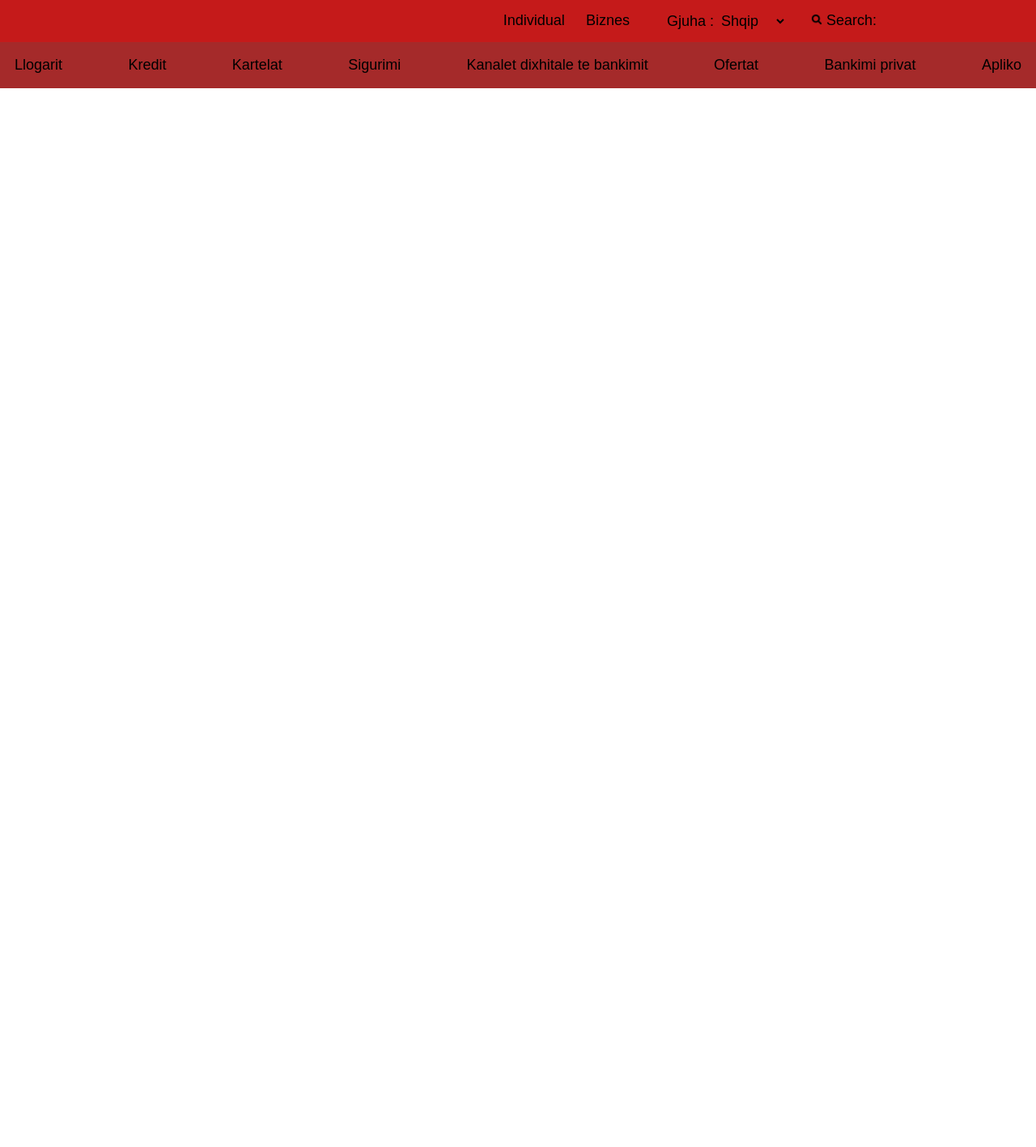
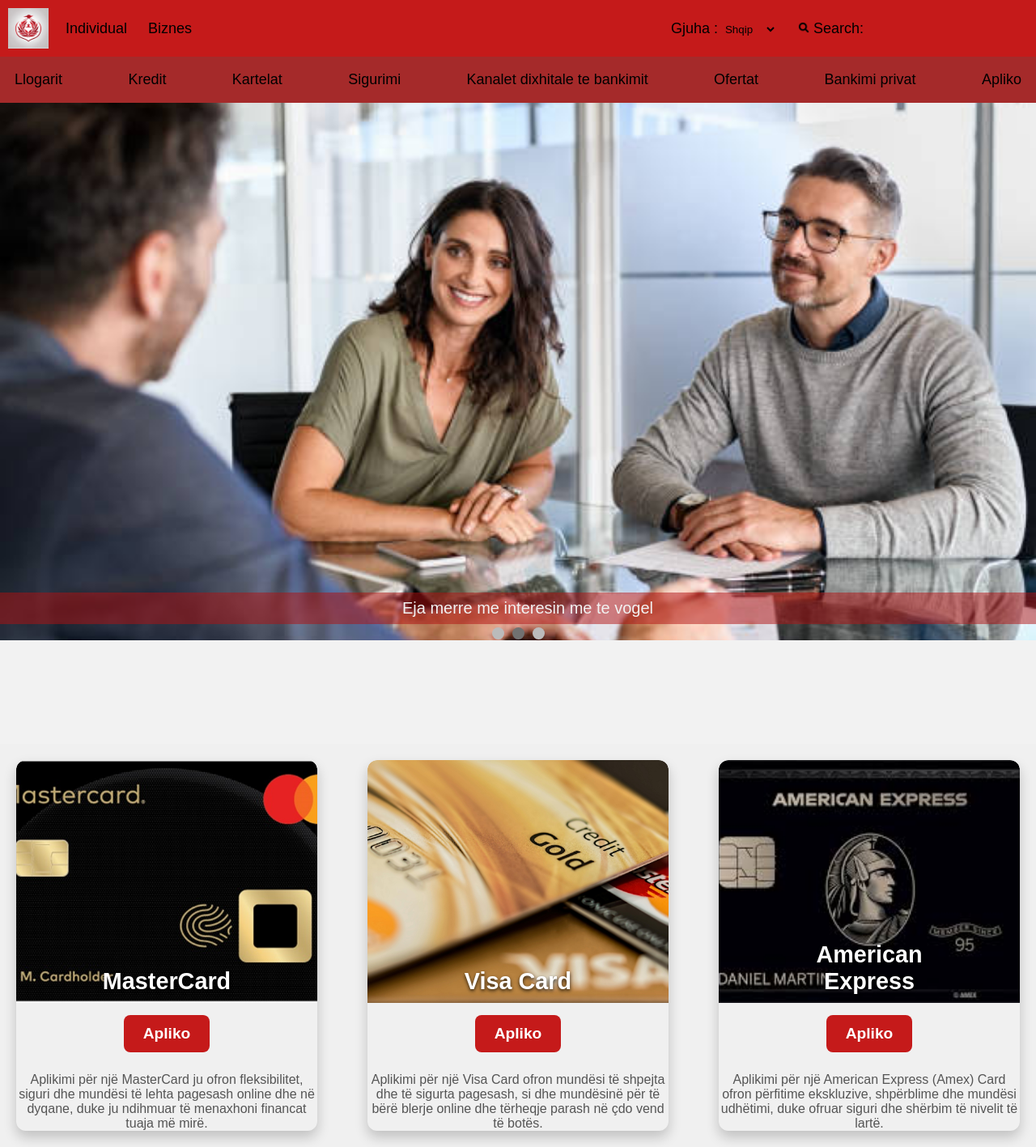
Before and after one commit to LeonBUBT/Projekti, a PHP site: page / in a window 1280 px wide. Shown: the whole page at 81% size. Before the commit the page ends 109 px from the top, so only its background shows below. Run offline with PHP 8.4, Linux system fonts and the light colour scheme.

Commit message:
New update

```diff
--- a/index.html
+++ b/index.html
@@ -3,17 +3,16 @@
 <head>
     <meta charset="UTF-8">
     <meta name="viewport" content="width=device-width, initial-scale=1.0">
+    <link rel="stylesheet" href="style.css">
     <title>Document</title>
-    <link rel="stylesheet" href="style.css">
 </head>
 <body>
-
     <div id="header">
         <ul id="header-ul1">
+            <img src="images/logo.png" alt="logo">
             <li>Individual</li>
             <li>Biznes</li>
         </ul>
-
         <ul id="header-ul2">
             <li>
                 Gjuha :
@@ -29,7 +28,6 @@
             </li>
         </ul>
     </div>
-
     <div id="nav-bar">
         <ul id="nav-bar-ul">
             <li>Llogarit</li>
@@ -42,11 +40,64 @@
             <li>Apliko</li>
         </ul>
     </div>
+    <div class="slideshow-container">
+        <div class="mySlides fade">
 
+            <img src="images/header.jpg" alt="Slide 1">
+            <div class="text">Te duhet kredi?</div>
+        </div>
+        <div class="mySlides fade">
 
+            <img src="images/header2.jpg" alt="Slide 2">
+            <div class="text">Eja merre me interesin me te vogel</div>
+        </div>
+        <div class="mySlides fade">
 
+            <img src="images/header3.jpg" alt="Slide 3">
+            <div class="text">Tek ne, banka me e mire</div>
+        </div>
+    </div>
+    <div class="dots-container">
+        <span class="dot"></span>
+        <span class="dot"></span>
+        <span class="dot"></span>
+    </div>
 
+    <div id="kards-section">
+        <div class="kard">
+            <div class="kard-image-container">
+                <img src="images/Master.jpg" alt="Master Card">
+                <h1>MasterCard</h1>
+            </div>
+            <button class="apply-btn">Apliko</button>
+            <p>
+                Aplikimi për një MasterCard ju ofron fleksibilitet, siguri dhe mundësi të lehta pagesash online dhe në dyqane, duke ju ndihmuar të menaxhoni financat tuaja më mirë.
+            </p>
+        </div>
 
+        <div class="kard">
+            <div class="kard-image-container">
+                <img src="images/visa.jpg" alt="Visa Card">
+                <h1>Visa Card</h1>
+            </div>
+            <button class="apply-btn">Apliko</button>
+            <p>
+                Aplikimi për një Visa Card ofron mundësi të shpejta dhe të sigurta pagesash, si dhe mundësinë për të bërë blerje online dhe tërheqje parash në çdo vend të botës.
+            </p>
+        </div>
 
+        <div class="kard">
+            <div class="kard-image-container">
+                <img src="images/amex.jpeg" alt="American Express">
+                <h1>American Express</h1>
+            </div>
+            <button class="apply-btn">Apliko</button>
+            <p>
+                Aplikimi për një American Express (Amex) Card ofron përfitime ekskluzive, shpërblime dhe mundësi udhëtimi, duke ofruar siguri dhe shërbim të nivelit të lartë.
+            </p>
+        </div>
+    </div>
+
+    <script src="script.js"></script>
 </body>
 </html>
--- /dev/null
+++ b/script.js
@@ -0,0 +1,26 @@
+let slideIndex = 0;
+showSlides();
+
+function showSlides() {
+    let i;
+    let slides = document.getElementsByClassName("mySlides");
+    let dots = document.getElementsByClassName("dot");
+
+    for (i = 0; i < slides.length; i++) {
+        slides[i].style.display = "none";
+    }
+
+    slideIndex++;
+    if (slideIndex > slides.length) {
+        slideIndex = 1;
+    }
+
+    for (i = 0; i < dots.length; i++) {
+        dots[i].className = dots[i].className.replace(" active", "");
+    }
+
+    slides[slideIndex - 1].style.display = "block";
+    dots[slideIndex - 1].className += " active";
+    setTimeout(showSlides, 5000);
+}
+// SLIDE SHOW OSHT MA NALT:
--- a/style.css
+++ b/style.css
@@ -3,93 +3,242 @@
     src: url(fonts/Heartless.ttf);
 }
 
-*{
+* {
     margin: 0;
     padding: 0;
 }
 
-body{
+body {
     font-family: Arial, Helvetica, sans-serif;
     /* font-family: heartless; */
+background-color: #f2f2f2;
 }
 
-
-/* header */
-#header{
+#header {
     background-color: rgb(197, 26, 26);
     display: flex;
-    flex-direction: ;
+    justify-content: flex-end;
     font-size: large;
-    justify-content: flex-end;
 }
 
-#header ul{
+#header ul {
     list-style-type: none;
 }
 
-#header-ul1{
+#header-ul1, #header-ul2 {
     display: flex;
+    align-items: center;
     padding: 10px;
 }
 
-#header-ul1 li{
+#header-ul1 {
+    justify-content: flex-start;
+    flex-grow: 1;
+}
+
+#header-ul1 img {
+    width: 50px; /* Adjust size as needed */
+    height: auto;
+    object-fit: contain;
+    margin-right: 16px;
+}
+
+#header-ul1 li, #header-ul2 li {
     margin-right: 16px;
     padding: 5px;
     border-radius: 7px;
 }
 
-#header-ul2{
-    display: flex;
-    padding: 10px;
+#header-ul2 {
+    justify-content: flex-end;
 }
 
-#header-ul2 li{
-    padding: 5px;
-    border-radius: 7px;
-}
-
-#header-ul2 li:first-child{
-    margin-right: 20px;
-}
-
-#header-ul2 input{
+#header-ul2 input, #header-ul2 select {
     background-color: rgb(197, 26, 26);
     border: none;
 }
 
-#header-ul2 select{
-    background-color: rgb(197, 26, 26);
-    border: none;
-    font-size: 18px;
-}
-
-#header li:hover{
+#header li:hover {
     background-color: rgb(172, 25, 25);
 }
 
-/* header */
-/* ============================================= */
-/* Navigation bar */
-
-#nav-bar{
+#nav-bar {
     background-color: brown;
     font-size: large;
 }
 
-#nav-bar-ul{
+#nav-bar-ul {
     list-style-type: none;
     display: flex;
     justify-content: space-between;
 }
 
-#nav-bar-ul li{
+#nav-bar-ul li {
     padding: 18px;
 }
 
-#nav-bar-ul li:hover{
+#nav-bar-ul li:hover {
     background-color: rgb(148, 38, 38);
 }
 
-/* Navigation bar */
-/* ============================================= */
-/* Slide Show */
+/* Slideshow */
+.slideshow-container {
+    position: relative;
+    max-width: 100%;
+    height: 83vh;
+    overflow: hidden;
+    display: flex;
+    justify-content: center;
+    align-items: center;
+}
+
+.slideshow-container img {
+    width: 100%;
+    height: 100%;
+    object-fit: cover;
+    display: block;
+    border-radius: 0;
+}
+
+.mySlides {
+    display: none;
+    width: 100%;
+    height: 100%;
+}
+
+.text {
+    color: #f2f2f2;
+    font-size: 20px;
+    padding: 8px 12px;
+    position: absolute;
+    bottom: 20px;
+    width: 100%;
+    text-align: center;
+    background-color: rgba(177, 16, 16, 0.5);
+}
+
+.dots-container {
+    display: flex;
+    justify-content: center;
+    position: absolute;
+    bottom: 10px;
+    width: 100%;
+}
+
+.dot {
+    cursor: pointer;
+    height: 15px;
+    width: 15px;
+    margin: 0 5px;
+    background-color: #bbb;
+    border-radius: 50%;
+    display: inline-block;
+    transition: background-color 0.6s ease;
+}
+
+.active, .dot:hover {
+    background-color: #717171;
+}
+
+.fade {
+    animation-name: fade;
+    animation-duration: 1.5s;
+}
+/* qikko osht per kredit kardat*/
+#kards-section {
+    margin-top: 10%;
+    display: flex;
+    flex-wrap: wrap;
+    justify-content: space-between;
+    gap: 20px;
+    padding: 20px;
+    background-color: #f0f0f0;
+    text-align: center;
+}
+
+.kard {
+    flex: 1;
+    max-width: 30%;
+    min-width: 280px;
+    position: relative;
+    overflow: hidden;
+    border-radius: 12px;
+    box-shadow: 0 8px 16px rgba(0, 0, 0, 0.2);
+    background-color: transparent;
+    transition: transform 0.3s ease, box-shadow 0.3s ease;
+}
+
+.kard:hover {
+    transform: translateY(-10px);
+    box-shadow: 0 16px 32px rgba(0, 0, 0, 0.3);
+}
+
+.kard-image-container {
+    position: relative;
+    width: 100%;
+    height: 300px;
+    overflow: hidden;
+    border-radius: 12px 12px 0 0;
+}
+
+.kard-image-container img {
+    width: 100%;
+    height: 100%;
+    object-fit: cover;
+}
+
+.kard-image-container h1 {
+    position: absolute;
+    bottom: 10px;
+    left: 50%;
+    transform: translateX(-50%);
+    font-size: 1.8em;
+    color: white;
+    text-shadow: 0 2px 4px rgba(0, 0, 0, 0.8);
+    margin: 0;
+    z-index: 2;
+}
+
+.apply-btn {
+    margin: 15px auto;
+    padding: 12px 24px; /* Larger button size */
+    background-color: rgb(197, 26, 26);
+    color: white;
+    font-size: 1.2em;
+    font-weight: bold;
+    border: none;
+    border-radius: 8px;
+    cursor: pointer;
+    transition: background-color 0.3s ease, transform 0.3s ease;
+}
+
+.apply-btn:hover {
+    background-color: rgb(172, 25, 25);
+    transform: scale(1.1);
+}
+
+.kard p {
+    margin: 10px 0 0;
+    font-size: 1em;
+    color: #555;
+}
+/* Per telefon rezulotion */
+
+@keyframes fade {
+    from {opacity: 0.4}
+    to {opacity: 1}
+}
+
+@media (max-width: 768px) {
+    .text {
+        font-size: 14px;
+    }
+    #kards-section {
+        flex-direction: column;
+        align-items: center;
+    }
+
+    .kard {
+        max-width: 90%;
+    }
+}
```
Also changed, not shown: images/Master.jpg (added), images/amex.jpeg (added), images/header.jpg (added), images/header2.jpg (added), images/header3.jpg (added), images/logo.png (added), images/visa.jpg (added).
